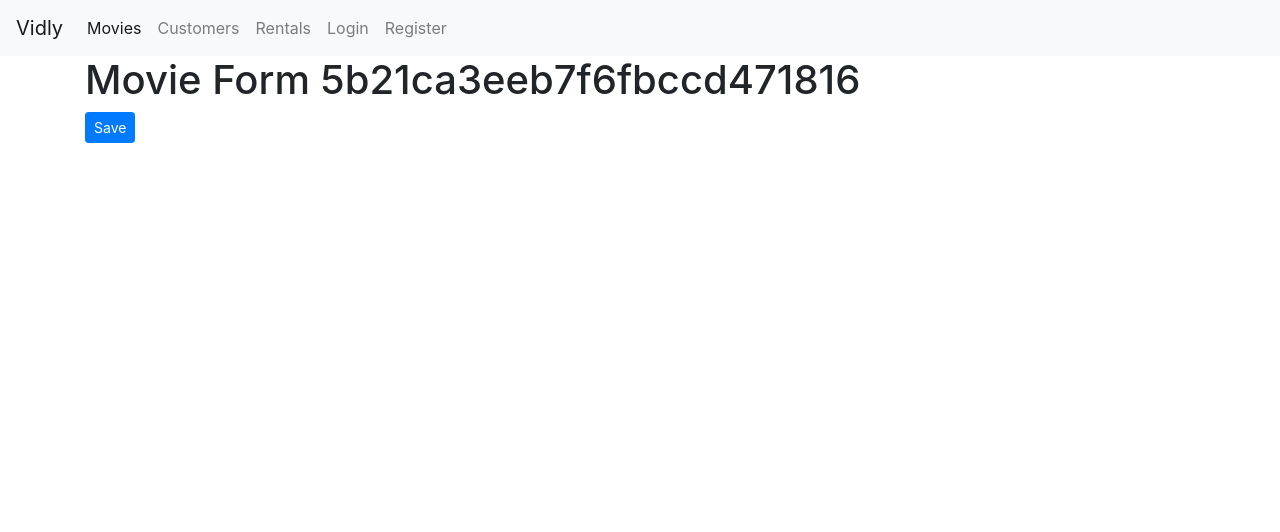
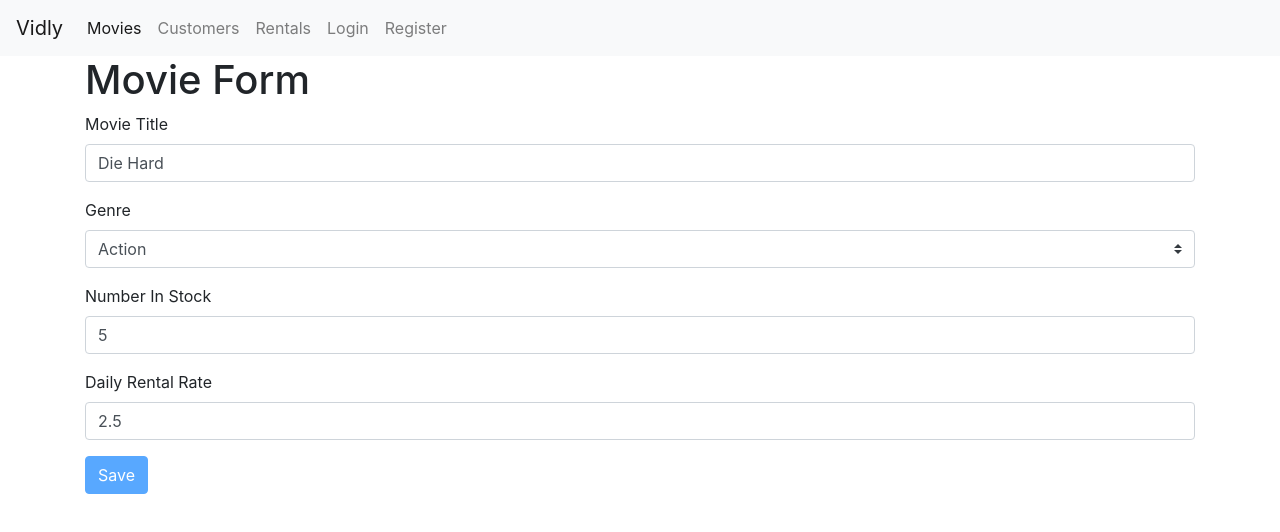
Before and after one commit to imsiddiquee/react-form, a React (Create React App) app: page /movieform/5b21ca3eeb7f6fbccd471816 in a window 1280 px wide. Shown: the top 532 px of the page. Built offline with nearby package versions, Linux system fonts and the light colour scheme.

Commit message:
add select component

```diff
--- a/src/App.js
+++ b/src/App.js
@@ -25,6 +25,7 @@ class App extends Component {
             <Route path="/register" component={RegisterForm} />
             <Route path="/customers" component={Customers} />
             <Route path="/rentals" component={Rentals} />
+            {/* <Route path="/movies/new" component={MovieForm} /> */}
             <Route path="/movies" component={Movies} />
             <Route path="/movieform/:id" component={MovieForm} />
             <Route path="/not-found" component={NotFound} />
--- a/src/components/movieForm.jsx
+++ b/src/components/movieForm.jsx
@@ -1,17 +1,95 @@
 import React, { Component } from "react";
+import Form from "./common/form";
+import Joi from "joi-browser";
+import { getGenres } from "./../services/fakeGenreService";
+import { getMovie } from "../services/fakeMovieService";
 
-class MovieForm extends Component {
-  handleSave = () => {
-    this.props.history.push("/movies");
+class MovieForm extends Form {
+  state = {
+    data: {
+      title: "",
+      genreId: "",
+      numberInStock: "",
+      dailyRentalRate: ""
+    },
+    genres: [],
+    errors: {}
   };
+
+  schema = {
+    title: Joi.string()
+      .required()
+      .label("Movie Title"),
+    genreId: Joi.string()
+      .required()
+      .label("Genre"),
+    numberInStock: Joi.string()
+      .required()
+      .label("Number In Stock"),
+    dailyRentalRate: Joi.string()
+      .required()
+      .label("Daily Rental Rate")
+  };
+
+  doSubmit = () => {
+    console.log("Submitted-");
+  };
+
+  componentDidMount() {
+    const genres = getGenres();
+    this.setState({ genres: genres });
+
+    const movieId = this.props.match.params.id;
+    if (movieId === "new") return;
+
+    const movie = getMovie(movieId);
+    if (!movie) return this.props.history.replace("/not-found");
+
+    this.setState({ data: this.mapToViewModel(movie) });
+  }
+
+  mapToViewModel(movie) {
+    return {
+      _id: movie._id,
+      title: movie.title,
+      genreId: movie.genre._id,
+      numberInStock: movie.numberInStock,
+      dailyRentalRate: movie.dailyRentalRate
+    };
+  }
+
   render() {
     return (
-      <React.Fragment>
-        <h1>Movie Form {this.props.match.params.id}</h1>
-        <button className="btn btn-primary btn-sm" onClick={this.handleSave}>
-          Save
-        </button>
-      </React.Fragment>
+      <div>
+        <h1>Movie Form</h1>
+
+        <form onSubmit={this.handleSubmit}>
+          {this.renderInput("title", "Movie Title")}
+
+          <div className="form-group clikable">
+            <label htmlFor="genreId">Genre</label>
+            <select
+              name="genreId"
+              className="custom-select"
+              id="genreId"
+              onChange={this.handleChange}
+              value={this.state.data.genreId}
+            >
+              <option value="" />
+              {this.state.genres.map(genre => (
+                <option key={genre._id} value={genre._id}>
+                  {genre.name}
+                </option>
+              ))}
+            </select>
+            {/* {error && <div className="alert alert-danger">{error}</div>} */}
+          </div>
+          {this.renderInput("numberInStock", "Number In Stock", "number")}
+          {this.renderInput("dailyRentalRate", "Daily Rental Rate", "number")}
+
+          {this.renderButton("Save")}
+        </form>
+      </div>
     );
   }
 }
--- a/src/components/movies.jsx
+++ b/src/components/movies.jsx
@@ -1,4 +1,6 @@
 import React, { Component } from "react";
+import { Link } from "react-router-dom";
+
 import { getMovies } from "./../services/fakeMovieService";
 
 import Pagination from "./common/pagination";
@@ -93,6 +95,9 @@ class Movies extends Component {
             />
           </div>
           <div className="col">
+            <Link to="/movieform/new" className="btn btn-primary">
+              New Movies
+            </Link>
             <p>Showing {totalCount} movies in database</p>
             <MovieTable
               movies={data}
--- a/src/index.css
+++ b/src/index.css
@@ -12,3 +12,7 @@ code {
   font-family: source-code-pro, Menlo, Monaco, Consolas, "Courier New",
     monospace;
 }
+
+.clikable {
+  cursor: pointer;
+}
```
